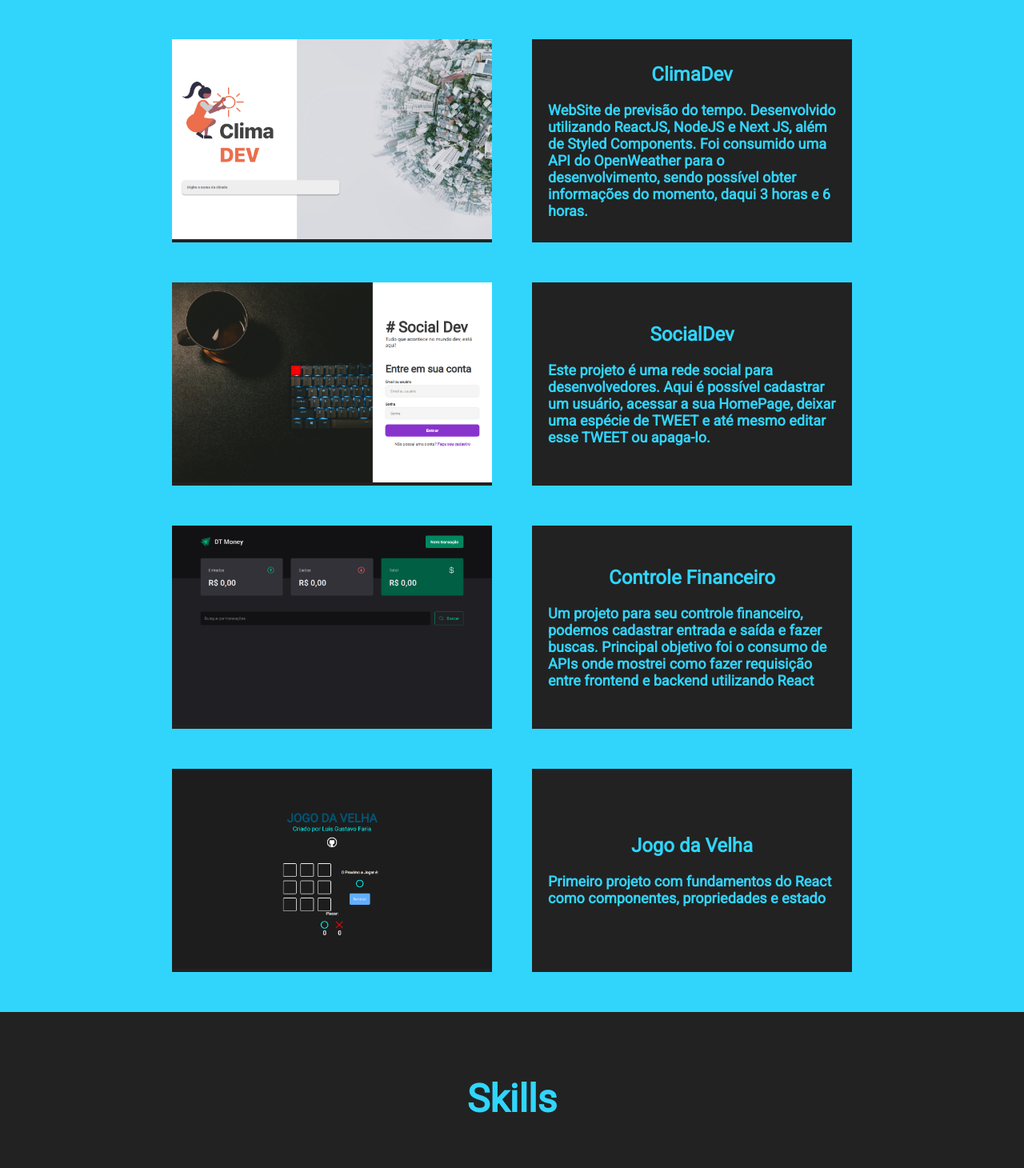
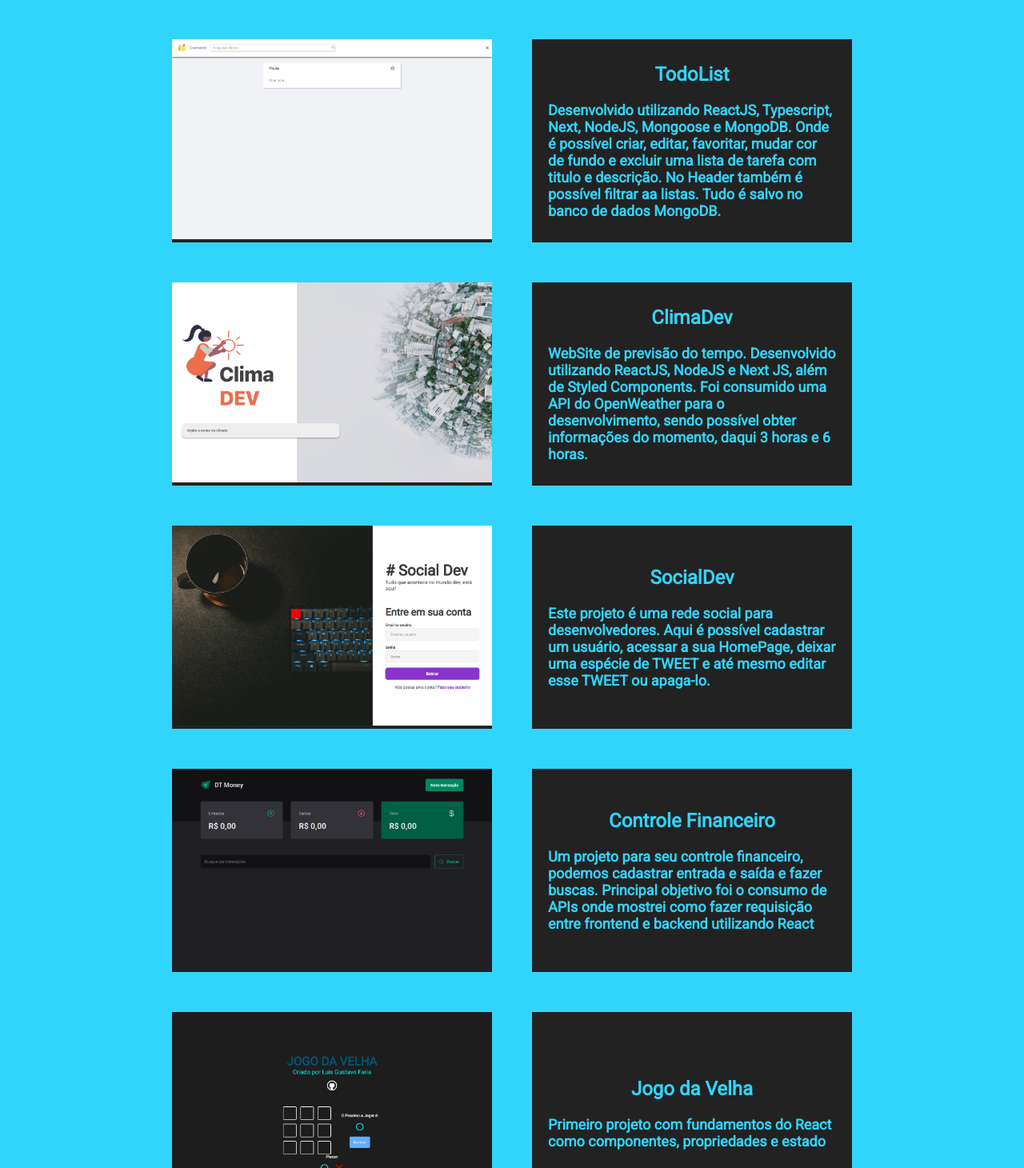
Before and after one commit to luisgustavofaria/portfolio, a Next.js app: page / in a window 1280 px wide. Shown: the part 1430-2890 px from the top of the page at 80% size. Built offline with nearby package versions, Linux system fonts and the light colour scheme.

Commit message:
inserido projeto todolist

```diff
--- a/src/components/projects/Projects.jsx
+++ b/src/components/projects/Projects.jsx
@@ -1,16 +1,15 @@
-import styled from "styled-components"
+import styled from 'styled-components';
 
-import H1 from "../../typograph/H1"
-import H2 from "../../typograph/H2"
-import H3 from "../../typograph/H3"
-import H6 from "../../typograph/H6"
-import IconImages from "../iconImages/IconImages"
+import H1 from '../../typograph/H1';
+import H2 from '../../typograph/H2';
+import H3 from '../../typograph/H3';
+import H6 from '../../typograph/H6';
+import IconImages from '../iconImages/IconImages';
 
 const MainContainer = styled.div`
   background-color: ${(props) => props.theme.primary};
   padding-bottom: 50px;
-
-`
+`;
 
 const Title = styled.div`
   display: flex;
@@ -19,11 +18,11 @@ const Title = styled.div`
   padding-top: 60px;
   background-color: ${(props) => props.theme.primary};
 
-    H1{
+  H1 {
     color: #222222;
     background-color: ${(props) => props.theme.primary};
   }
-`
+`;
 
 const Container = styled.div`
   padding-top: 50px;
@@ -35,10 +34,8 @@ const Container = styled.div`
   @media (max-width: 1000px) {
     flex-direction: column;
     align-items: center;
-
   }
-
-`
+`;
 
 const Card = styled.div`
   width: 400px;
@@ -49,10 +46,7 @@ const Card = styled.div`
     width: 80%;
   }
 
-
-
-    :nth-child(1){
-
+  :nth-child(1) {
   }
 
   :nth-child(1):hover {
@@ -60,75 +54,119 @@ const Card = styled.div`
     transform: scale(1.1);
   }
 
-    :nth-child(2){
+  :nth-child(2) {
     display: flex;
     flex-direction: column;
     align-items: center;
   }
 
-    a{
-
+  a {
   }
 
-    img{
+  img {
     width: 100%;
   }
 
   H1 {
     padding: 10px 20px;
   }
-
-
-
-
-`
-
-
+`;
 
 function Projects() {
-    return(
+  return (
     <MainContainer>
-            <Title><H1>Projects</H1></Title>
+      <Title>
+        <H1>Projects</H1>
+      </Title>
       <Container>
         <Card>
-                    <a href="https://climadev-luisgustavofaria.vercel.app/" target="_blank"><IconImages imageName="climadev" type="png" /></a>
+          <a
+            href="https://todo-list-api-vercel-lz68758td-luisgustavofaria.vercel.app"
+            target="_blank"
+          >
+            <IconImages imageName="todolist" type="png" />
+          </a>
         </Card>
         <Card>
-                    <H3>ClimaDev</H3>
-                    <H6>WebSite de previsão do tempo. Desenvolvido utilizando ReactJS, NodeJS e Next JS, além de Styled Components. Foi consumido uma API do OpenWeather para o desenvolvimento, sendo possível obter informações do momento, daqui 3 horas e 6 horas. </H6>
+          <H3>TodoList</H3>
+          <H6>
+            Desenvolvido utilizando ReactJS, Typescript, Next, NodeJS, Mongoose
+            e MongoDB. Onde é possível criar, editar, favoritar, mudar cor de
+            fundo e excluir uma lista de tarefa com titulo e descrição. No
+            Header também é possível filtrar aa listas. Tudo é salvo no banco de
+            dados MongoDB.
+          </H6>
         </Card>
       </Container>
       <Container>
         <Card>
-                    <a href="https://social-dev-black.vercel.app/login" target="_blank"><IconImages imageName="socialdev" type="png" /></a>
+          <a
+            href="https://climadev-luisgustavofaria.vercel.app/"
+            target="_blank"
+          >
+            <IconImages imageName="climadev" type="png" />
+          </a>
         </Card>
         <Card>
-                    <H3>SocialDev</H3>
-                    <H6>Este projeto é uma rede social para desenvolvedores. Aqui é possível cadastrar um usuário, acessar a sua HomePage, deixar uma espécie de TWEET e até mesmo editar esse TWEET ou apaga-lo.</H6>
+          <H3>ClimaDev</H3>
+          <H6>
+            WebSite de previsão do tempo. Desenvolvido utilizando ReactJS,
+            NodeJS e Next JS, além de Styled Components. Foi consumido uma API
+            do OpenWeather para o desenvolvimento, sendo possível obter
+            informações do momento, daqui 3 horas e 6 horas.{' '}
+          </H6>
         </Card>
       </Container>
       <Container>
         <Card>
-                    <a href="https://controle-financeiro-virid.vercel.app/" target="_blank"><IconImages imageName="controle-financeiro" type="png" /></a>
+          <a href="https://social-dev-black.vercel.app/login" target="_blank">
+            <IconImages imageName="socialdev" type="png" />
+          </a>
         </Card>
         <Card>
-                    <H3>Controle Financeiro</H3>
-                    <H6>Um projeto para seu controle financeiro, podemos cadastrar entrada e saída e fazer buscas. Principal objetivo foi o consumo de APIs onde mostrei como fazer requisição entre frontend e backend utilizando React</H6>
+          <H3>SocialDev</H3>
+          <H6>
+            Este projeto é uma rede social para desenvolvedores. Aqui é possível
+            cadastrar um usuário, acessar a sua HomePage, deixar uma espécie de
+            TWEET e até mesmo editar esse TWEET ou apaga-lo.
+          </H6>
         </Card>
       </Container>
       <Container>
         <Card>
-                    <a href="https://react-jogo-da-velha-ten.vercel.app/" target="_blank"><IconImages imageName="jogodavelha" type="png" /></a>
+          <a
+            href="https://controle-financeiro-virid.vercel.app/"
+            target="_blank"
+          >
+            <IconImages imageName="controle-financeiro" type="png" />
+          </a>
+        </Card>
+        <Card>
+          <H3>Controle Financeiro</H3>
+          <H6>
+            Um projeto para seu controle financeiro, podemos cadastrar entrada e
+            saída e fazer buscas. Principal objetivo foi o consumo de APIs onde
+            mostrei como fazer requisição entre frontend e backend utilizando
+            React
+          </H6>
+        </Card>
+      </Container>
+      <Container>
+        <Card>
+          <a href="https://react-jogo-da-velha-ten.vercel.app/" target="_blank">
+            <IconImages imageName="jogodavelha" type="png" />
+          </a>
         </Card>
         <Card>
           <H3>Jogo da Velha</H3>
-                    <H6>Primeiro projeto com fundamentos do React como componentes, propriedades e estado</H6>
+          <H6>
+            Primeiro projeto com fundamentos do React como componentes,
+            propriedades e estado
+          </H6>
         </Card>
       </Container>
-
-
     </MainContainer>
-    )
+  );
 }
 
-export default Projects
+export default Projects;
```
Also changed, not shown: public/todolist.png (added). Lines whose indentation alone changed are shown as unchanged.
